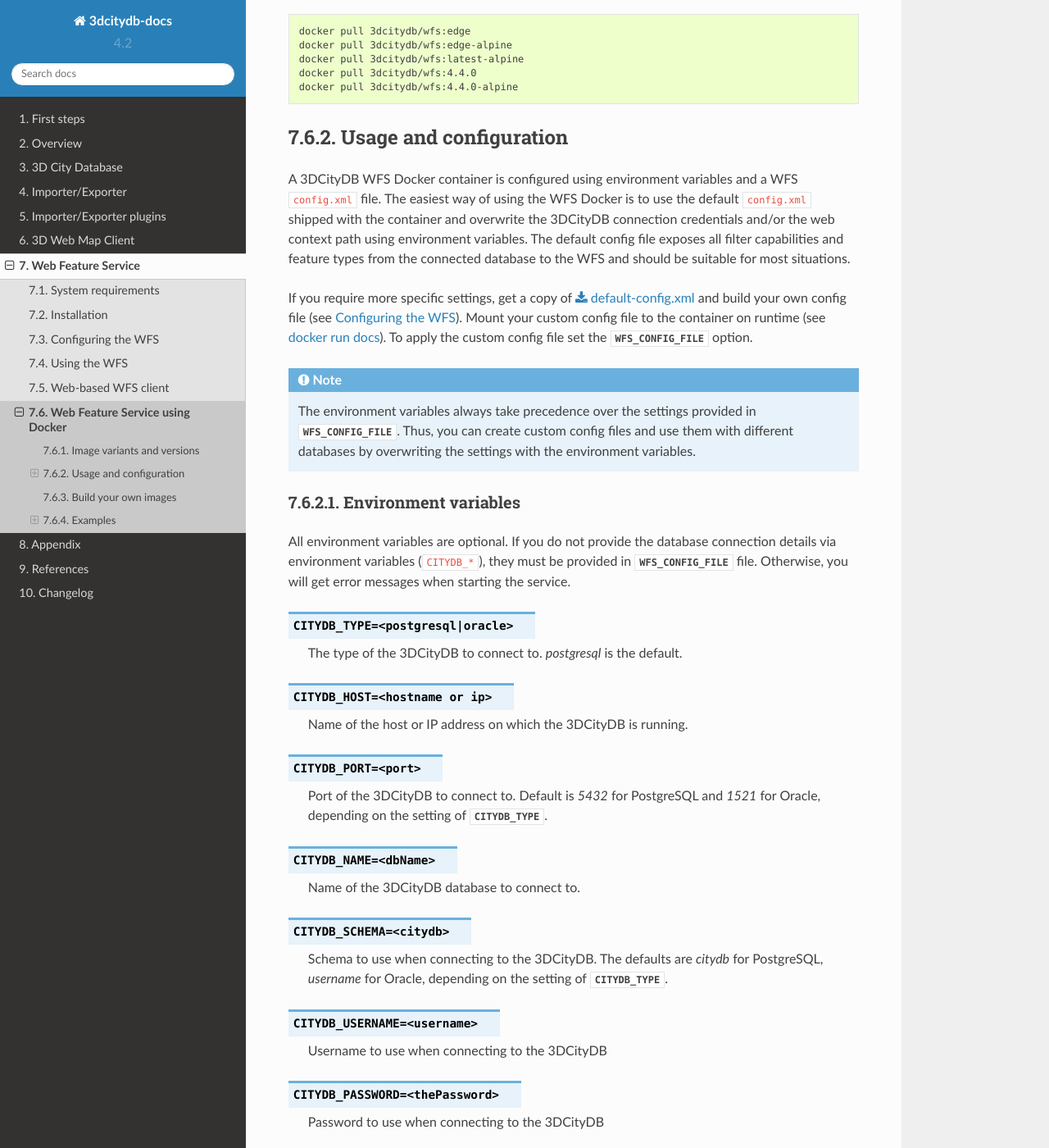
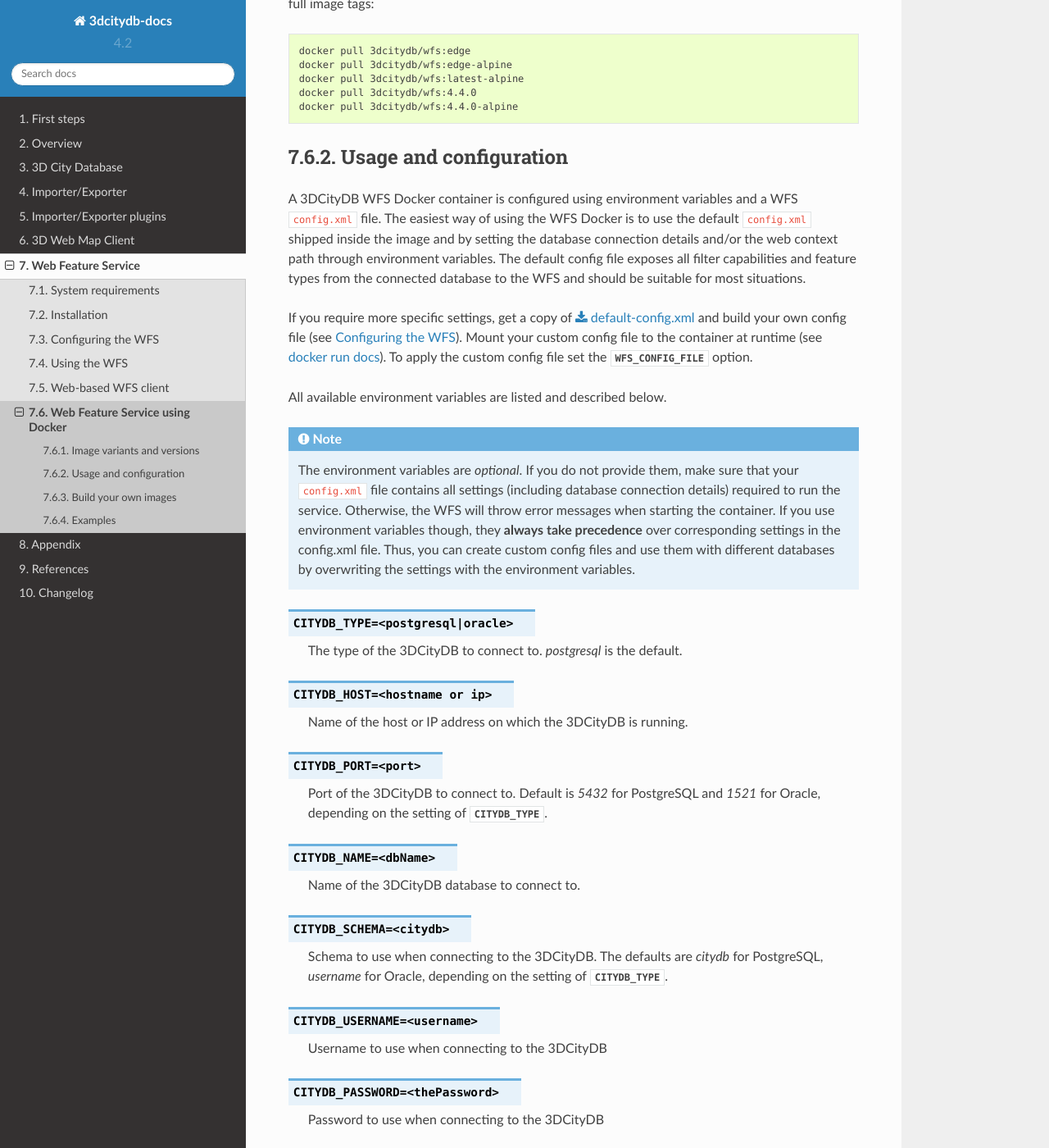
Before and after one commit to 3dcitydb/3dcitydb-docs, a Sphinx documentation site: the page built from source/wfs/docker.rst, in a window 1280 px wide and 1400 px high, scrolled down 1566 px. Shown: the whole window at 82% size. Built offline with Sphinx 7.4.7 and the Read the Docs theme 2.0.0, drawn with Linux system fonts in a browser that asks for light colours; some of the changed text lies outside the part shown.

Commit message:
minor change

```diff
--- a/source/impexp/docker.rst
+++ b/source/impexp/docker.rst
@@ -296,7 +296,8 @@
   DB USERNAME   postgres
   DB PASSWORD   changeMe!
 
-**Importing CityGML**
+Importing CityGML
+=================
 
 This section provides some examples for importing CityGML datasets. Refer to
 :numref:`impexp_cli_import_command` for a detailed description of the
@@ -328,7 +329,8 @@
       -H my.host.de -d citydb -u postgres -p changeMe! \
       /data/
 
-**Exporting CityGML**
+Exporting CityGML
+=================
 
 This section provides some examples for exporting CityGML datasets. Refer to
 :numref:`impexp_cli_export_command` for a detailed description of the
--- a/source/wfs/docker.rst
+++ b/source/wfs/docker.rst
@@ -34,17 +34,18 @@
     3dcitydb/wfs[:TAG]
 
 When running containers with default settings, the
-:ref:`WFS <_wfs_basic_functionality_chapter>` will listen at:
+:ref:`WFS <_wfs_basic_functionality_chapter>` will listen at following URL.
+Note that the web root is used as context path in this case.
 
 .. code-block:: bash
 
-  http[s]://[host][:port]/[context_path]/wfs
+  http[s]://[host][:port]/wfs
 
 The :ref:`Web-based client <wfs_web_based_client_chapter>` is available here:
 
 .. code-block:: bash
 
-  http[s]://[host][:port]/[context_path]/wfsclient
+  http[s]://[host][:port]/wfsclient
 
 .. _wfs_docker_image_variants:
 
@@ -116,31 +117,25 @@
 A 3DCityDB WFS Docker container is configured using environment variables and
 a WFS ``config.xml`` file.
 The easiest way of using the WFS Docker is to use the default ``config.xml``
-shipped with the container and overwrite the 3DCityDB connection credentials
-and/or the web context path using environment variables.
+shipped inside the image and by setting the database connection details
+and/or the web context path through environment variables.
 The default config file exposes all filter capabilities and feature types from the
 connected database to the WFS and should be suitable for most situations.
 
 If you require more specific settings, get a copy of
 :download:`default-config.xml <https://raw.githubusercontent.com/3dcitydb/web-feature-service/master/resources/docker/default-config.xml>`
 and build your own config file (see :ref:`wfs_configuration_chapter`).
-Mount your custom config file to the container on runtime
+Mount your custom config file to the container at runtime
 (see `docker run docs <https://docs.docker.com/engine/reference/run/>`_).
 To apply the custom config file set the :option:`WFS_CONFIG_FILE` option.
 
-.. note:: The environment variables always take precedence over the settings provided
-  in :option:`WFS_CONFIG_FILE`. Thus, you can create custom config files and use them with
-  different databases by overwriting the settings with the environment variables.
+All available environment variables are listed and described below.
 
-.. _wfs_docker_image_usage_env_vars:
-
-Environment variables
-===============================================================================
-
-All environment variables are optional. If you do not provide the database
-connection details via environment variables (``CITYDB_*``), they must be provided
-in :option:`WFS_CONFIG_FILE` file. Otherwise, you will get error messages when starting
-the service.
+.. note:: The environment variables are *optional*. If you do not provide them, make sure that your ``config.xml``
+   file contains all settings (including database connection details) required to run the service. Otherwise, the
+   WFS will throw error messages when starting the container. If you use environment variables though, they
+   **always take precedence** over corresponding settings in the config.xml file. Thus, you can create custom config
+   files and use them with different databases by overwriting the settings with the environment variables.
 
 .. option:: CITYDB_TYPE=<postgresql|oracle>
 
@@ -173,24 +168,24 @@
 
   Password to use when connecting to the 3DCityDB
 
-.. option:: WFS_CONTEXT_PATH=<wfs-context-path>
-
-  The URL subpath where the WFS is served. The default setting is ``ROOT``, for
-  serving from the web root. **Note:** Nested paths are currently not supported.
-  For instance, set ``WFS_CONTEXT_PATH=citydb-wfs`` to serve from
-  ``http[s]://my-domain/citydb-wfs/``.
-
 .. option:: WFS_CONFIG_FILE=</path/to/custom/config.xml>
 
   Path of the WFS config file to use. See :ref:`above <wfs_docker_image_usage>`
   how to create and use a custom config file.
 
+.. option:: WFS_CONTEXT_PATH=<wfs-context-path>
+
+  The URL subpath where the WFS is served (see :numref:`wfs_service_url_chapter`). The default value is
+  ``ROOT``, for serving from the web root. **Note:** Nested paths are currently not supported.
+  For instance, set ``WFS_CONTEXT_PATH=citydb-wfs`` to serve from
+  ``http[s]://my-domain/citydb-wfs/``.
+
 .. option:: WFS_ADE_EXTENSIONS_PATH=</path/to/ade-extension/>
 
   Allows for providing an alternative directory where the WFS service shall
-  search for ADE extensions. Default ade-extensions folder is the *WEB-INF* directory).
-  The WFS service must have read access to this directory. See
-  :ref:`wfs_configuration_chapter` for more.
+  search for ADE extensions (default: *ade-extensions* folder is the *WEB-INF* directory).
+  The WFS service must have read access to this directory (see
+  :numref:`wfs_configuration_chapter` for more details).
 
 .. _wfs_docker_build:
 
@@ -209,13 +204,21 @@
 
   Tag of the runtime image, https://hub.docker.com/_/tomcat.
 
+.. option:: DEFAULT_CONFIG=</path/to/default/config.xml>
+
+  Name of the default config file shall that shall be copied into the image and used by default
+  when running a container. The config file must be located inside the *resources/docker* folder
+  (default: `default-config.xml`).
+
 .. option:: TOMCAT_USER=<tomcat>
 
-  Name of the user inside the container. Default UID = 1000.
+  Name of the user running the Tomcat service inside the container (default: *tomcat*).
+  Note that the user is assigned the fixed UID = 1000.
 
-.. option:: TOMCAT_Group=<tomcat>
+.. option:: TOMCAT_GROUP=<tomcat>
 
-  Name of the group inside the container. Default GID = 1000.
+  Name of the group that the user shall be assigned to (default: *tomcat*).
+  Note that the group is assigned the fixed GID = 1000.
 
 .. rubric:: Build process
 
@@ -246,9 +249,6 @@
 *******************************************************************************
 Examples
 *******************************************************************************
-
-Using the 3DCityDB WFS with Importer/Exporter and 3DCityDB Docker
-===============================================================================
 
 This example shows how to bring up a 3DCityDB WFS with the Importer/Exporter and
 3DCityDB Docker images. In this example we are going to provide the
```
Also changed, not shown: other parts of source/wfs/docker.rst (+1 -1 lines).
